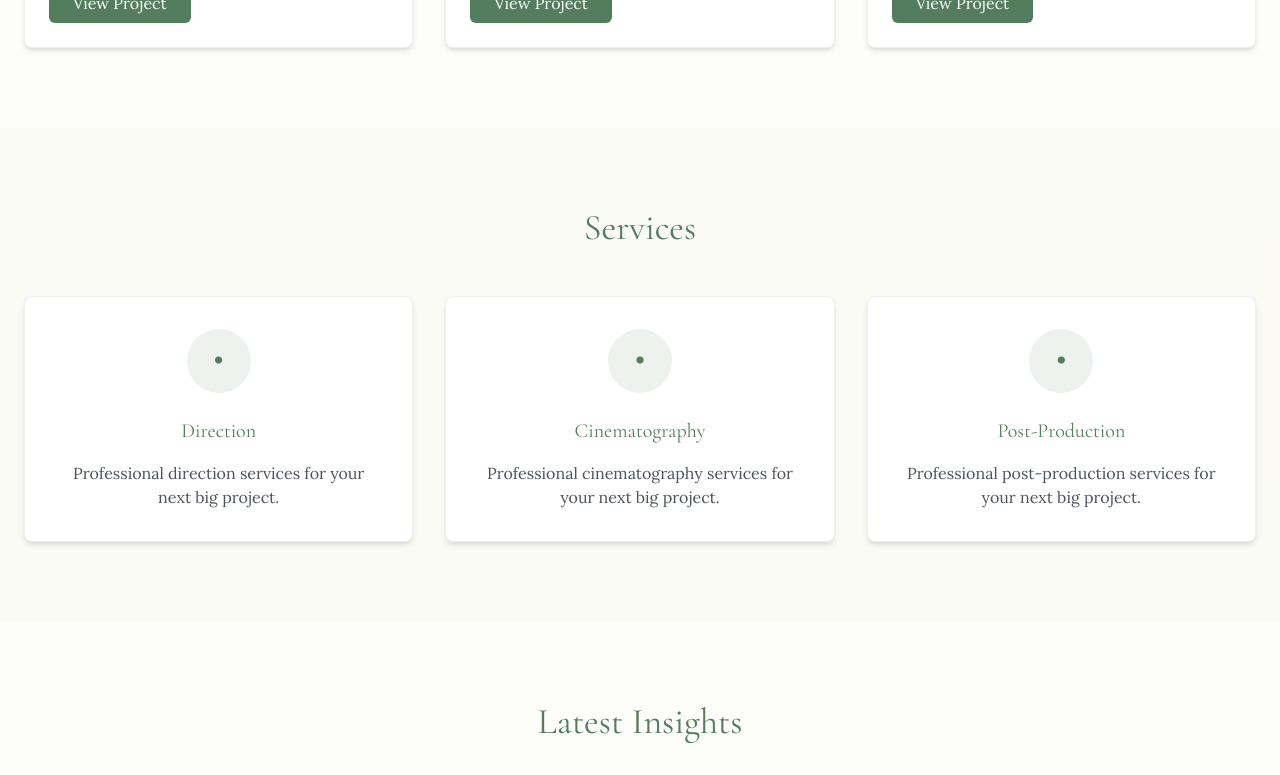
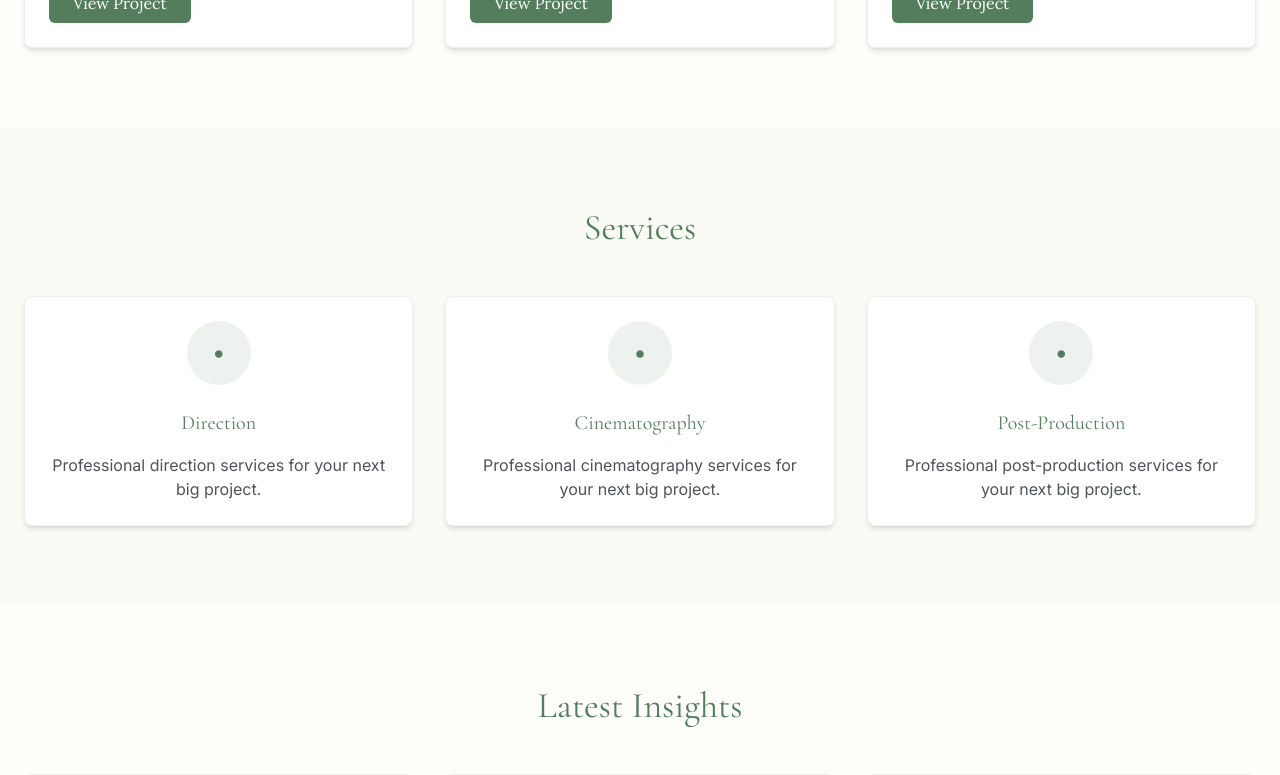
Before and after one commit to N0T4/syrota-prodaction, a Next.js app: page / in a window 1280 px wide. Shown: the part 1800-2575 px from the top of the page. Built offline with nearby package versions, Linux system fonts and the light colour scheme.

Commit message:
fix: simplify CSS configuration for static export

```diff
--- a/next.config.mjs
+++ b/next.config.mjs
@@ -10,28 +10,9 @@ const nextConfig = {
     ],
     domains: ['placehold.co'],
   },
-  experimental: {
-    typedRoutes: true,
-  },
-  output: 'standalone',
-  poweredByHeader: false,
-  reactStrictMode: true,
-  swcMinify: true,
-  assetPrefix: '/',
-  compiler: {
-    removeConsole: false,
-  },
-  transpilePackages: ['@netlify/plugin-nextjs'],
-  distDir: '.next',
-  generateBuildId: async () => {
-    return 'build'
-  },
-  basePath: '',
-  cssModules: true,
-  cssLoaderOptions: {
-    importLoaders: 1,
-    localIdentName: '[local]___[hash:base64:5]',
-  }
+  output: 'export',
+  distDir: 'out',
+  trailingSlash: true,
 }
 
 export default nextConfig
--- /dev/null
+++ b/src/app/globals.css
@@ -0,0 +1,31 @@
+@tailwind base;
+@tailwind components;
+@tailwind utilities;
+
+:root {
+  --foreground: #222831;
+  --background: #ffffff;
+}
+
+body {
+  color: var(--foreground);
+  background: var(--background);
+}
+
+.theme-button {
+  @apply px-6 py-2 bg-theme-primary text-white font-body
+         hover:bg-theme-secondary transition-colors rounded-md
+         shadow-sm hover:shadow-md;
+}
+
+.theme-card {
+  @apply bg-white rounded-lg shadow-md hover:shadow-lg
+         p-6 border border-theme-primary/10
+         transition-all duration-300;
+}
+
+.theme-input {
+  @apply px-4 py-2 bg-white border border-theme-primary/20
+         rounded-md focus:outline-none focus:border-theme-primary
+         text-theme-text placeholder-theme-text/60;
+}
--- a/src/app/layout.tsx
+++ b/src/app/layout.tsx
@@ -1,5 +1,5 @@
 import type { Metadata } from "next";
-import "@/styles/globals.css";
+import "./globals.css";
 import { Navigation } from '@/components/Navigation'
 import { Footer } from '@/components/Footer'
 
@@ -14,14 +14,14 @@ export default function RootLayout({
   children: React.ReactNode
 }) {
   return (
-    <html lang="en" className="scroll-smooth">
+    <html lang="en">
       <head>
         <meta name="viewport" content="width=device-width, initial-scale=1" />
         <link rel="preconnect" href="https://fonts.googleapis.com" />
         <link rel="preconnect" href="https://fonts.gstatic.com" crossOrigin="anonymous" />
         <link href="https://fonts.googleapis.com/css2?family=Cormorant+Garamond:wght@400;500;600;700&family=Inter:wght@400;500;600&family=Lora:wght@400;500;600&display=swap" rel="stylesheet" />
       </head>
-      <body className="min-h-screen bg-white text-theme-text font-body antialiased">
+      <body>
         <Navigation />
         <main className="flex min-h-screen flex-col pt-20">
           {children}
--- a/src/styles/globals.css
+++ /dev/null
@@ -1,48 +0,0 @@
-@tailwind base;
-@tailwind components;
-@tailwind utilities;
-
-:root {
-  --foreground-rgb: 34, 40, 49;
-  --background-rgb: 255, 255, 255;
-}
-
-@layer base {
-  html {
-    scroll-behavior: smooth;
-  }
-
-  body {
-    color: rgb(var(--foreground-rgb));
-    background: rgb(var(--background-rgb));
-    text-rendering: optimizeLegibility;
-    -webkit-font-smoothing: antialiased;
-    -moz-osx-font-smoothing: grayscale;
-  }
-}
-
-@layer components {
-  .theme-button {
-    @apply px-6 py-2 bg-theme-primary text-white font-body
-           hover:bg-theme-secondary transition-colors rounded-md
-           shadow-sm hover:shadow-md;
-  }
-
-  .theme-card {
-    @apply bg-white rounded-lg shadow-md hover:shadow-lg
-           p-6 border border-theme-primary/10
-           transition-all duration-300;
-  }
-
-  .theme-input {
-    @apply px-4 py-2 bg-white border border-theme-primary/20
-           rounded-md focus:outline-none focus:border-theme-primary
-           text-theme-text placeholder-theme-text/60;
-  }
-}
-
-@layer utilities {
-  .text-balance {
-    text-wrap: balance;
-  }
-}
```
Also changed, not shown: 1 other file (tests, documents, lock files or other folders).
